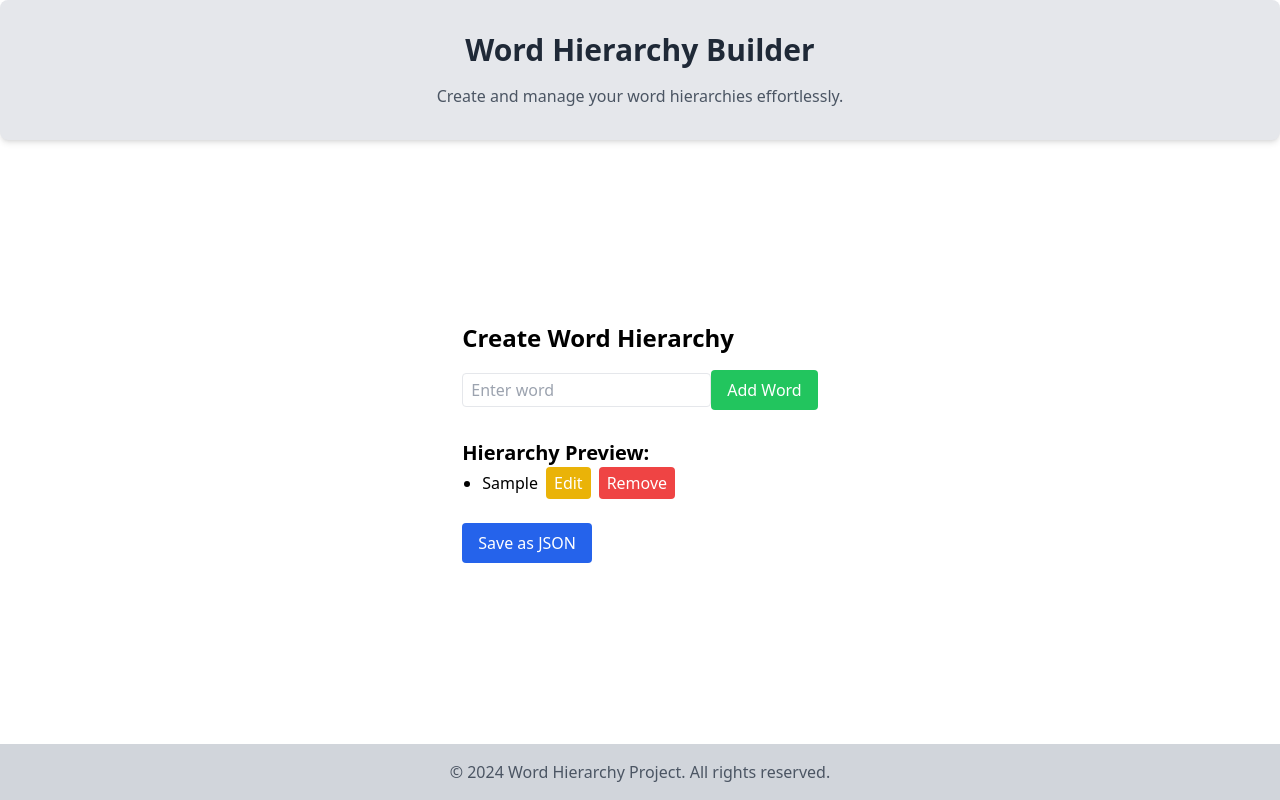
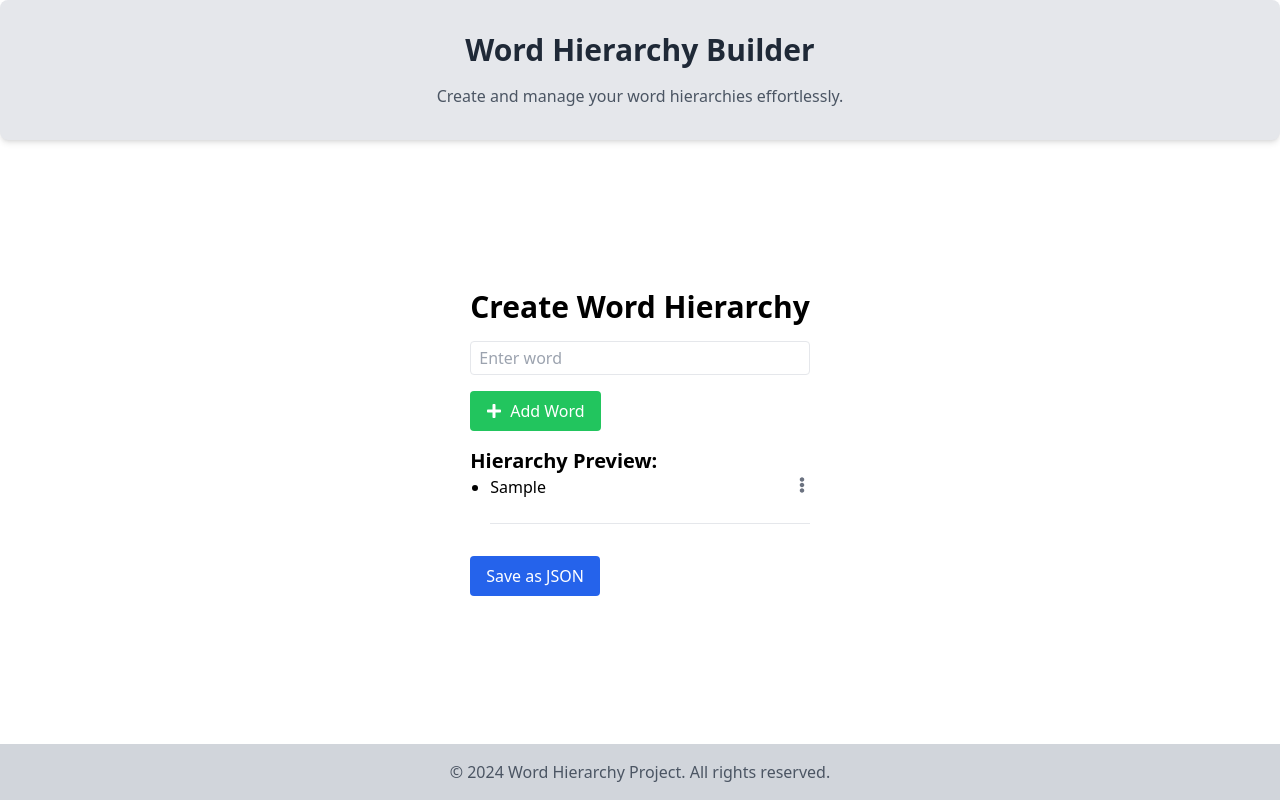
Before and after one commit to Wesley-SdS/word-hierarchy, a Next.js app: page / in a window 1280 px wide. Both pictures are taken after typing "Sample" into the empty fields and a click on the button "Add Word". Built offline with nearby package versions, Linux system fonts and the light colour scheme.

Commit message:
Initial refactoring of HierarchyBuilder styling and code improvements: added a drop-down menu for changes

```diff
--- a/src/app/components/HierarchyBuilder.tsx
+++ b/src/app/components/HierarchyBuilder.tsx
@@ -1,7 +1,8 @@
-// app/components/HierarchyBuilder.tsx
+
 'use client';
 
 import { useState } from 'react';
+import { FaEdit, FaTrash, FaPlus, FaEllipsisV } from 'react-icons/fa';
 
 interface WordNode {
     name: string;
@@ -14,6 +15,8 @@ const HierarchyBuilder = () => {
     const [selectedParent, setSelectedParent] = useState<WordNode | null>(null);
     const [editWord, setEditWord] = useState<string | null>(null);
     const [isEditingNode, setIsEditingNode] = useState<WordNode | null>(null);
+    const [dropdownVisible, setDropdownVisible] = useState<WordNode | null>(null);
+    const [dropdownTimeout, setDropdownTimeout] = useState<NodeJS.Timeout | null>(null);
 
     const addWord = () => {
         if (newWord.trim() === '') return;
@@ -112,18 +115,18 @@ const HierarchyBuilder = () => {
         });
     };
 
-    const renderHierarchy = (nodes: WordNode[], parentNode: WordNode | null = null, level = 0) => {
+    const renderHierarchy = (nodes: WordNode[], parentNode: WordNode | null = null) => {
         return (
-            <ul className="list-disc pl-5">
+            <ul className="list-disc pl-5 mb-4">
                 {nodes.map((node, index) => (
-                    <li key={index} className="mb-2">
+                    <li key={index} className="mb-2 border-b pb-2">
                         {isEditingNode === node ? (
                             <>
                                 <input
                                     type="text"
                                     value={editWord || ''}
                                     onChange={(e) => setEditWord(e.target.value)}
-                                    onBlur={saveEdit} // Salva automaticamente quando o campo perde o foco
+                                    onBlur={saveEdit}
                                     className="border rounded px-2 py-1"
                                 />
                                 <button onClick={saveEdit} className="bg-blue-500 text-white rounded px-2 py-1 ml-2">
@@ -131,22 +134,49 @@ const HierarchyBuilder = () => {
                                 </button>
                             </>
                         ) : (
-                            <>
+                            <div className="flex items-center justify-between">
                                 <span
                                     onClick={() => setSelectedParent(node)}
                                     className={`cursor-pointer ${selectedParent?.name === node.name ? 'font-bold' : 'normal'}`}
                                 >
                                     {node.name}
                                 </span>
-                                <button onClick={() => editNode(node)} className="bg-yellow-500 text-white rounded px-2 py-1 ml-2">
-                                    Edit
-                                </button>
-                                <button onClick={() => removeWord(node, parentNode)} className="bg-red-500 text-white rounded px-2 py-1 ml-2">
-                                    Remove
-                                </button>
-                            </>
+                                <div
+                                    className="relative"
+                                    onMouseEnter={() => {
+                                        clearTimeout(dropdownTimeout!);
+                                        setDropdownVisible(node);
+                                    }}
+                                    onMouseLeave={() => {
+                                        const timeout = setTimeout(() => {
+                                            setDropdownVisible(null);
+                                        }, 200); // 200ms de delay
+                                        setDropdownTimeout(timeout);
+                                    }}
+                                >
+                                    <button className="focus:outline-none">
+                                        <FaEllipsisV className="text-gray-500" />
+                                    </button>
+                                    {dropdownVisible === node && (
+                                        <div className="absolute right-0 mt-1 w-40 bg-white rounded-md shadow-lg z-10">
+                                            <button
+                                                onClick={() => editNode(node)}
+                                                className="flex items-center px-4 py-2 text-yellow-700 hover:bg-yellow-100 w-full text-left"
+                                            >
+                                                <FaEdit className="mr-2" /> Edit
+                                            </button>
+                                            <button
+                                                onClick={() => removeWord(node, parentNode)}
+                                                className="flex items-center px-4 py-2 text-red-500 hover:bg-red-100 w-full text-left"
+                                            >
+                                                <FaTrash className="mr-2" /> Remove
+                                            </button>
+                                        </div>
+                                    )}
+                                </div>
+                            </div>
                         )}
-                        {renderHierarchy(node.children, node, level + 1)}
+                        {renderHierarchy(node.children, node)}
                     </li>
                 ))}
             </ul>
@@ -164,17 +194,17 @@ const HierarchyBuilder = () => {
     };
 
     return (
-        <div className="p-5">
-            <h1 className="text-2xl font-bold mb-4">Create Word Hierarchy</h1>
+        <div className="p-5 max-w-3xl mx-auto">
+            <h1 className="text-3xl font-bold mb-4">Create Word Hierarchy</h1>
             <input
                 type="text"
                 placeholder="Enter word"
                 value={newWord}
                 onChange={(e) => setNewWord(e.target.value)}
-                className="border rounded px-2 py-1 mb-4"
+                className="border rounded px-2 py-1 mb-4 w-full"
             />
-            <button onClick={addWord} className="bg-green-500 text-white rounded px-4 py-2">
-                Add Word
+            <button onClick={addWord} className="flex items-center bg-green-500 text-white rounded px-4 py-2 mb-4">
+                <FaPlus className="mr-2" /> Add Word
             </button>
 
             {selectedParent && <p className="mt-4">Selected Parent: <strong>{selectedParent.name}</strong></p>}
```
Also changed, not shown: package.json (+5 -4 lines), 1 other file (tests, documents, lock files or other folders).
